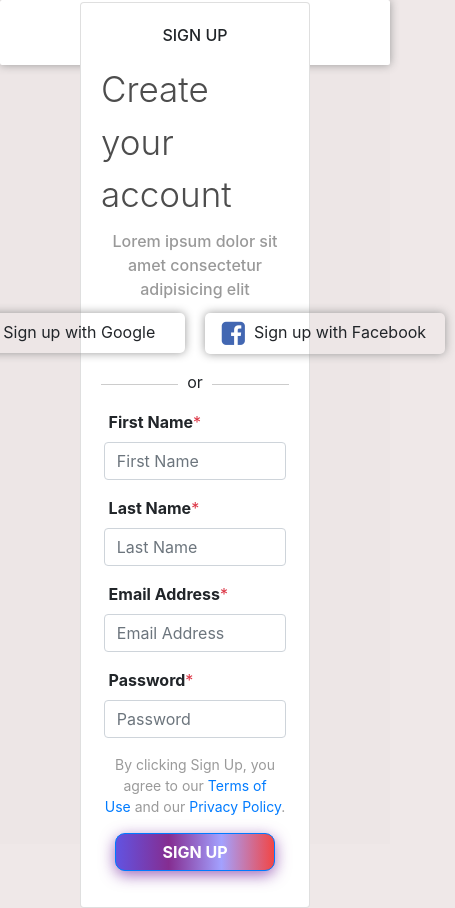
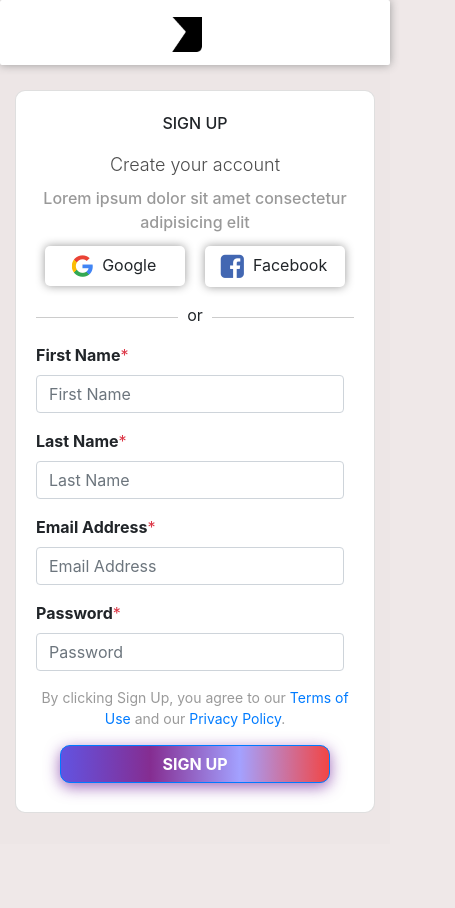
Before and after one commit to Tanmay-Arora/CSS-Signup-Form, a plain HTML site: page index.html in a window 390 px wide. Shown: the whole page, 455 px wide, since content can reach past the window. After the commit the page ends 844 px from the top, so only its background shows below. Drawn offline with nearby package versions, Linux system fonts and the light colour scheme.

Commit message:
Added Responsive Behaviour

```diff
--- a/index.html
+++ b/index.html
@@ -9,20 +9,20 @@
     <link rel="stylesheet" href="https://cdnjs.cloudflare.com/ajax/libs/font-awesome/4.7.0/css/font-awesome.min.css">
 </head>
 <body>
-    <div class="mainWrapper pb-3" id="mainWrapper">
-        <nav class="navbar navbar-expand-lg navbar-light bg-white shadow-nav">
-            <div class="container-fluid d-flex justify-content-center">
-                <div class="row">
-                    <div class="col-1 offset-1">
-                        <a class="navbar-brand mt-1" href="#"><img src="images/sample-logo.png" class="nav-logo"></a>
-                    </div>
+    <nav class="navbar navbar-light bg-white shadow-nav fixed-top">
+        <div class="container-fluid d-flex justify-content-center">
+            <div class="row">
+                <div class="col-1 offset-md-1">
+                    <a class="navbar-brand mt-1" href="#"><img src="images/sample-logo.png" class="nav-logo"></a>
                 </div>
             </div>
-        </nav>
-        <section class="home pb-5" id="home">
+        </div>
+    </nav>
+    <div class="mainWrapper" id="mainWrapper">
+        <sdiv class="home" id="home">
             <div class="container">
                 <div class="row">
-                    <div class="col-8 offset-2 d-flex justify-content-center">
+                    <div class="col-12 col-lg-8 offset-lg-2 d-flex justify-content-center">
                         <div class="card form-card">
                             <div class="card-body">
                                 <div class="card-header d-flex justify-content-center">
@@ -34,7 +34,17 @@
                                 <div class="d-flex justify-content-center">
                                     <p class="sub-text">Lorem ipsum dolor sit amet consectetur adipisicing elit</p>
                                 </div>
-                                <div class="supportive-buttons d-flex justify-content-center mt-1">
+                                <!--for small screen size-->
+                                <div class="supportive-buttons-s justify-content-center mt-1">
+                                    <div>
+                                        <button type="button" class="btn btn-default google-signup"><i class="fa fa-google"></i>&nbsp&nbsp<span class="btn-text">Google</span></button>
+                                    </div>
+                                    <div>
+                                        <button type="button" class="btn btn-default fb-signup"><i class="fa fa-facebook-square"></i>&nbsp&nbsp<span class="btn-text">Facebook</span></button>
+                                    </div>
+                                </div>
+                                <!--for large screen size-->
+                                <div class="supportive-buttons-l justify-content-center mt-1">
                                     <div>
                                         <button type="button" class="btn btn-default google-signup"><i class="fa fa-google"></i>&nbsp&nbsp<span class="btn-text">Sign up with Google</span></button>
                                     </div>
@@ -48,21 +58,28 @@
                                     <span class="break2"></span>
                                 </div>
                                 <form name="reg_form" action="/signup.php" method="post" onsubmit="return form_validate()" class="mb-3">
-                                    <label for="fname-input"><b>&nbsp;&nbsp;First Name</b><span class="text-danger">*</span></label>
-                                    <div class="form-group d-flex justify-content-center">
-                                        <input type="name" class="form-control" id="fname-input" placeholder="First Name" required>
+                                    <div class="form-group">
+                                        <label for="fname-input"><b>First Name</b><span class="text-danger">*</span></label>
+                                        <input type="text" class="form-control" id="fname-input" placeholder="First Name" required>
+                                        <small class="fname-required text-danger">First Name is Required</small>
                                     </div>
-                                    <label for="lname-input"><b>&nbsp;&nbsp;Last Name</b><span class="text-danger">*</span></label>
-                                    <div class="form-group d-flex justify-content-center">
-                                        <input type="name" class="form-control" id="lname-input" placeholder="Last Name" required>
+
+                                    <div class="form-group">
+                                        <label for="lname-input"><b>Last Name</b><span class="text-danger">*</span></label>
+                                        <input type="text" class="form-control" id="lname-input" placeholder="Last Name" required>
+                                        <small class="lname-required text-danger">Last Name is Required</small>
                                     </div>
-                                    <label for="fname-input"><b>&nbsp;&nbsp;Email Address</b><span class="text-danger">*</span></label>
-                                    <div class="form-group d-flex justify-content-center">
+
+                                    <div class="form-group">
+                                        <label for="email-input"><b>Email Address</b><span class="text-danger">*</span></label>
                                         <input type="email" class="form-control" id="email-input" placeholder="Email Address" required>
+                                        <small class="mail-required text-danger">Email Address is Required</small>
                                     </div>
-                                    <label for="fname-input"><b>&nbsp;&nbsp;Password</b><span class="text-danger">*</span></label>
-                                    <div class="form-group d-flex justify-content-center">
+
+                                    <div class="form-group">
+                                        <label for="pass-input"><b>Password</b><span class="text-danger">*</span></label>
                                         <input type="password" class="form-control" id="pass-input" placeholder="Password" required>
+                                        <small class="pass-required text-danger">Password is Required</small>
                                     </div>
                                     <p class="declaration">By clicking Sign Up, you agree to our&nbsp<a href="#"><span class="text-primary">Terms of Use</span></a>&nbspand our&nbsp<a href="#"><span class="text-primary">Privacy Policy</span></a>.</p>
                                     <div class="d-flex justify-content-center">
@@ -74,7 +91,7 @@
                     </div>
                 </div>
             </div>
-        </section>
+        </div>
     </div>
 <script src="https://code.jquery.com/jquery-3.5.1.slim.min.js" integrity="sha384-DfXdz2htPH0lsSSs5nCTpuj/zy4C+OGpamoFVy38MVBnE+IbbVYUew+OrCXaRkfj" crossorigin="anonymous"></script>
 <script src="https://cdn.jsdelivr.net/npm/popper.js@1.16.1/dist/umd/popper.min.js" integrity="sha384-9/reFTGAW83EW2RDu2S0VKaIzap3H66lZH81PoYlFhbGU+6BZp6G7niu735Sk7lN" crossorigin="anonymous"></script>
--- a/script.js
+++ /dev/null
@@ -1,3 +0,0 @@
-form_validate(){
-
-}
--- a/style.css
+++ b/style.css
@@ -1,98 +1,106 @@
-html,body{
+html,
+body {
   background-color: rgba(238, 230, 230, 0.911);
-    width: 100%;
-    height: 100%;
+  width: 100vw;
+  height: 100vh;
   margin: 0;
 }
 
-.mainWrapper{
+.mainWrapper {
+  padding-top: 5%;
+  height: 100%;
   width: 100%;
-    height: 100%;
 }
 
-.futura-font-bold{
+.futura-font-bold {
   font-family: futura-pt-bold, sans-serif;
   font-weight: 700;
   font-style: normal;
 }
 
-.futura-book{
+.futura-book {
   font-family: futura-pt, sans-serif;
   font-weight: 400;
   font-style: normal;
 }
 
-.futura-light{
+.futura-light {
   font-family: futura-pt, sans-serif;
   font-weight: 100;
   font-style: normal;
 }
 
-.futura-light-obl{
+.futura-light-obl {
   font-family: futura-pt, sans-serif;
   font-weight: 300;
   font-style: italic;
-
 }
 
-.futura-light-pro{
+.futura-light-pro {
   font-family: freight-sans-pro, sans-serif;
   font-weight: 400;
   font-style: normal;
 }
 
-.nav-logo{
+.nav-logo {
   width: 30px;
   height: 35px;
 }
 
-.shadow-nav{
+.shadow-nav {
   border-radius: 2px;
   box-shadow: 0px 0px 10px #999;
 }
 
-.home{
-    display: flex;
-    align-items: center;
-    position: relative;
+.home {
   width: 100%;
   height: 100%;
 }
 
-.form-card{
-    width: 550px;
+.form-card {
+  border-radius: 10px;
+  width: 1200px;
+  height: 99%;
 }
 
-.card-header{
+.card-header {
   padding: 0rem 0rem;
   margin-bottom: 0;
   background-color: white;
   border-bottom: none;
 }
 
-.head-text{
+.head-text {
   font-weight: 500;
 }
 
-.main-text{
+.main-text {
   font-size: 35px;
   font-weight: 350;
   color: rgba(1, 1, 1, 0.7);
   margin-bottom: 8px;
 }
 
-.sub-text{
+.sub-text {
   text-align: center;
   font-weight: 500;
   color: rgba(1, 1, 1, 0.4);
   margin-bottom: 8px;
 }
 
-.btn-default{
+.btn-default {
   border-radius: 30px;
 }
 
-.fb-signup{
+.supportive-buttons-s {
+    display: none;
+  }
+
+  .supportive-buttons-l {
+    display: flex;
+  }
+
+.fb-signup {
   width: 240px;
   border-radius: 5px;
   padding-left: 10px;
@@ -101,7 +109,7 @@ html,body{
   box-shadow: 0px 0px 10px #999;
 }
 
-.google-signup{
+.google-signup {
   width: 240px;
   border-radius: 5px;
   padding-left: 10px;
@@ -110,59 +118,145 @@ html,body{
   box-shadow: 0px 0px 10px #999;
 }
 
-.fa-google:before{
+.fa-google:before {
   text-align: center;
   font-size: 25px;
 }
 
-.fa-google{
-    background: conic-gradient(from -45deg, #ea4335 110deg, #4285f4 90deg 180deg, #34a853 180deg 270deg, #fbbc05 270deg) 73% 55%/150% 150% no-repeat;
+.fa-google {
+  background: conic-gradient(
+      from -45deg,
+      #ea4335 110deg,
+      #4285f4 90deg 180deg,
+      #34a853 180deg 270deg,
+      #fbbc05 270deg
+    )
+    73% 55%/150% 150% no-repeat;
   -webkit-background-clip: text;
   background-clip: text;
   color: transparent;
   -webkit-text-fill-color: transparent;
 }
 
-.fa-facebook-square:before{
+.fa-facebook-square:before {
   text-align: center;
   font-size: 27px;
   color: rgba(66, 103, 178, 1);
 }
 
-.fa{
+.fa {
   vertical-align: middle;
 }
 
-.break1, .break2{
-    display:block; /*or whatever width you want the effect of <hr>*/
+.break1,
+.break2 {
+  display: block;
   width: 45%;
   border-bottom: 1px solid #ccc;
   margin-bottom: 25px;
 }
 
-.break-text{
+.break-text {
   font-weight: 300;
 }
 
-.form-control{
+.form-control {
   width: 97%;
 }
 
-.declaration{
+.fname-required,
+.lname-required,
+.mail-required,
+.pass-required {
+  display: none;
+}
+
+.declaration {
   font-size: 14px;
   font-weight: 300px;
   color: rgba(1, 1, 1, 0.4);
   text-align: center;
 }
 
-.submit-button{
+.submit-button {
   width: 85%;
 }
 
 .submit-button {
   color: white;
-    background-image: linear-gradient(to right, #6253e1, #852D91, #A3A1FF, #F24645);
+  background-image: linear-gradient(
+    to right,
+    #6253e1,
+    #852d91,
+    #a3a1ff,
+    #f24645
+  );
   box-shadow: 0 4px 15px 0 rgba(126, 52, 161, 0.75);
   border-radius: 10px;
+}
 
+@media screen and (max-width: 800px) {
+    .mainWrapper {
+      padding-top: 25%;
+      height: 100%;
+      width: 100%;
     }
+
+    .supportive-buttons-s {
+        display: none;
+      }
+
+      .supportive-buttons-l {
+        display: flex;
+      }
+
+    .fb-signup {
+      width: 240px;
+    }
+
+    .google-signup {
+      width: 240px;
+    }
+
+    .main-text {
+      font-size: 18px;
+    }
+  }
+
+@media screen and (max-width: 576px) {
+  .mainWrapper {
+    padding-top: 90px;
+    height: 100%;
+    width: 100%;
+  }
+
+  .supportive-buttons-s {
+    display: flex;
+  }
+
+  .supportive-buttons-l {
+    display: none;
+  }
+
+  .fb-signup {
+    width: 140px;
+  }
+
+  .google-signup {
+    width: 140px;
+  }
+
+  .main-text {
+    font-size: 18px;
+  }
+}
+
+@media screen and (max-width: 350px) {
+  .fb-signup {
+    width: 125px;
+  }
+
+  .google-signup {
+    width: 125px;
+  }
+}
```
Lines whose indentation alone changed are shown as unchanged.
